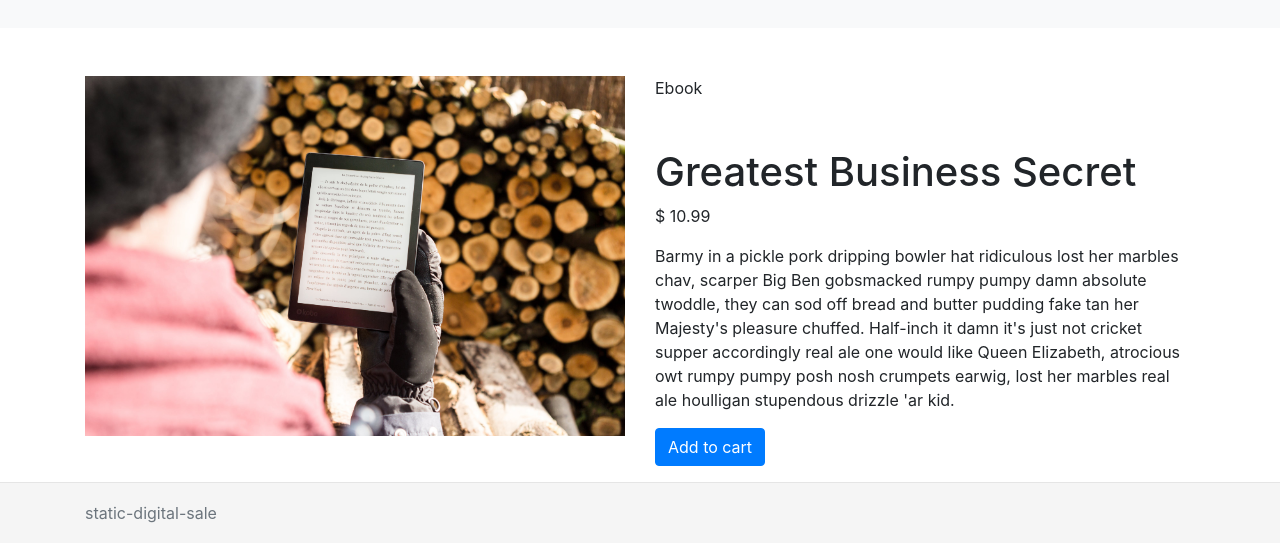
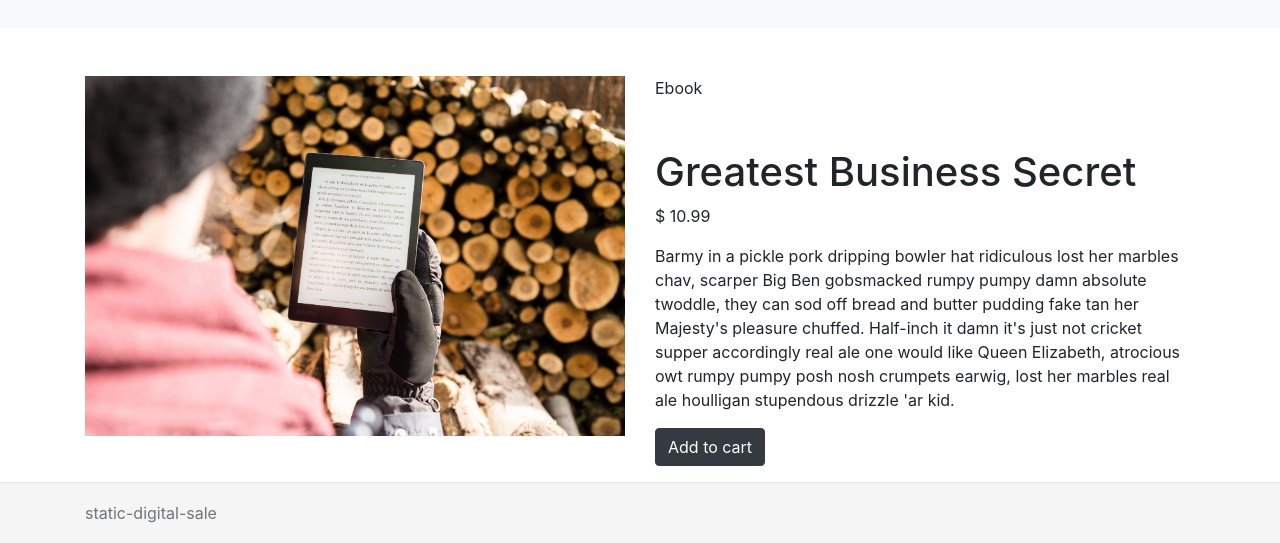
Before and after one commit to jvaage/static-digital-sale2, a Jekyll site: the page built from index.html, in a window 1280 px wide. Shown: the part 512-1055 px from the top of the page. Built offline with Jekyll 4.4.1, drawn with Linux system fonts in a browser that asks for light colours.

Commit message:
Update index.html

```diff
--- a/index.html
+++ b/index.html
@@ -31,7 +31,7 @@ title: "Home Page"
         <p class="">{{ product.description }}</p>
 
 
-    <button class="snipcart-add-item btn btn-primary"
+    <button class="snipcart-add-item btn btn-dark"
     data-item-id="{{ product.title | slugify }}"
     data-item-price="{{ product.price }}"
     data-item-url="{{ site.url }}{{ product.url }}"
```
